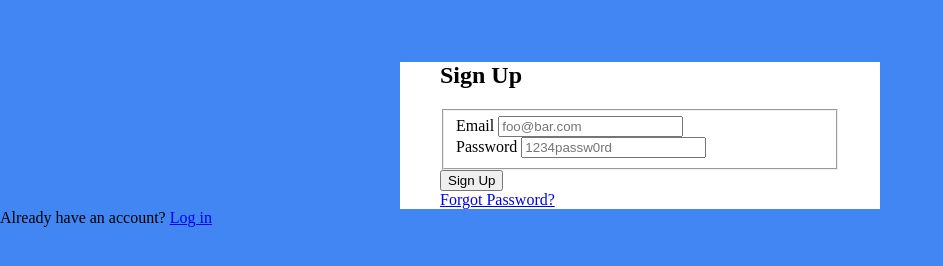
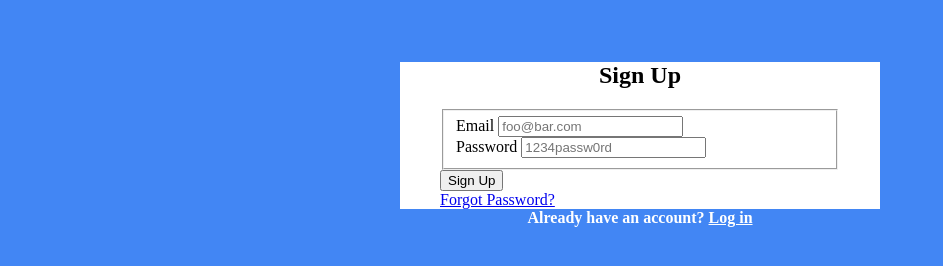
Before and after one commit to tachyla/analog_sea, a plain HTML site: page index.html in a window 1280 px wide. Shown: the part 138-404 px from the top of the page, without its empty margins (0-943 px from the left). Drawn offline with Linux system fonts and the light colour scheme.

Commit message:
grouped footer footer; no repeats

```diff
--- a/main.css
+++ b/main.css
@@ -10,12 +10,16 @@ header {
 	width: 100%;
 	text-align: center;
 }
-main {
+.createacct h2 {
+	text-align: center;
 }
 
-footer {
+footer,
+footer a {
+	color: white;
+	font-weight: bold;
+	text-align: center;
 }
-
 
 .img {
 	height: 35px;
@@ -27,15 +31,9 @@ footer {
 	width: 400px;
 	padding-left: 40px;
 	padding-right: 40px;
+	margin: 0 auto;
 }
 
 .createacct form li {
 	list-style: none;
 }
-
-.createacct,
-.button,
-.forgot,
-footer {
-	margin: 0 auto;
-}
```
